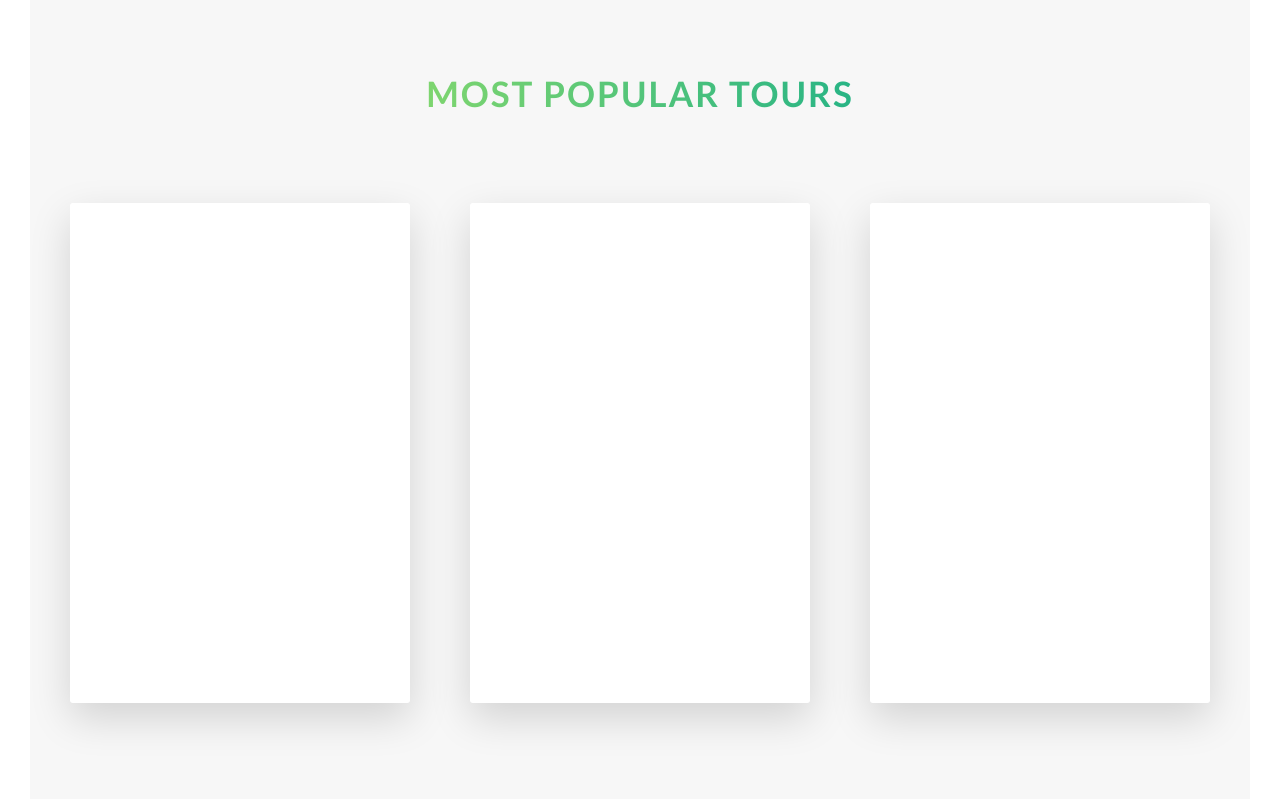
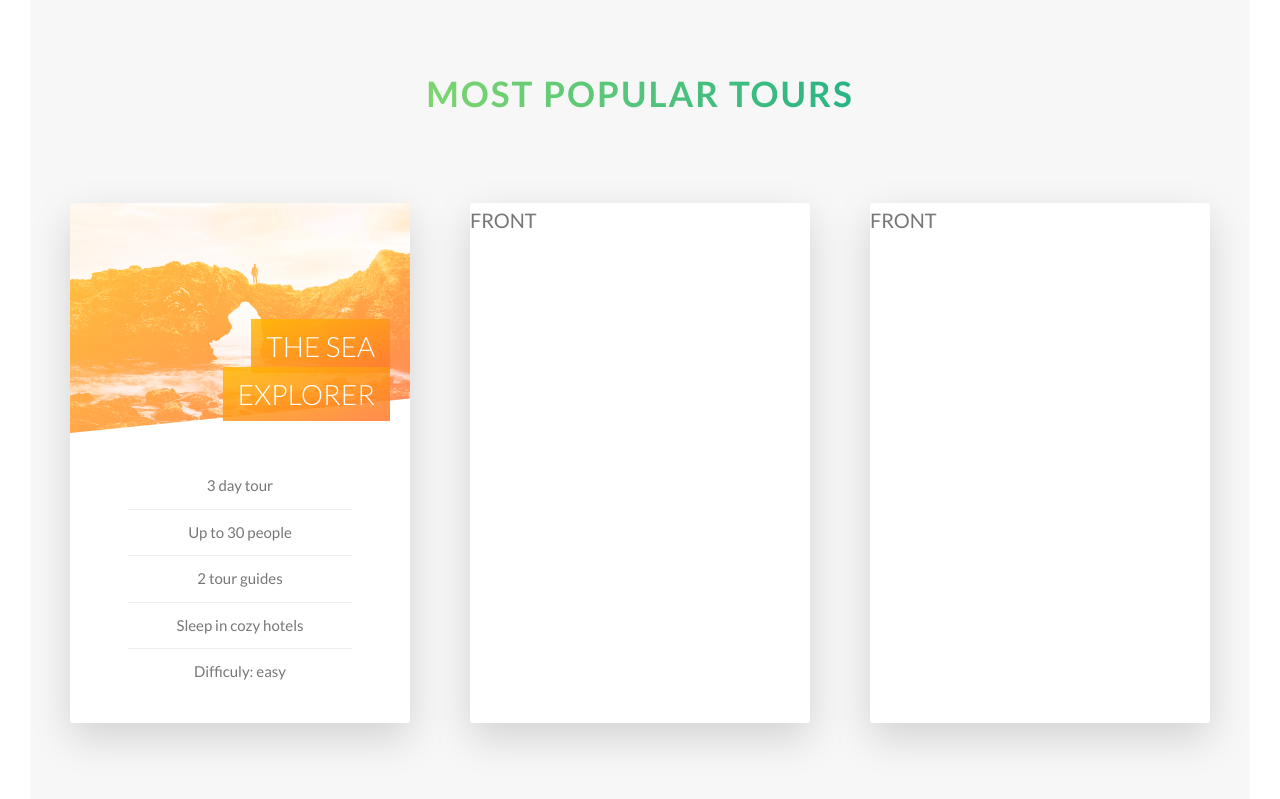
Before and after one commit to slavafive/Natours-Project, a website: page index.html in a window 1280 px wide. Shown: the part 2408-3207 px from the top of the page. Drawn offline with Linux system fonts and the light colour scheme.

Commit message:
Style the front card part

```diff
--- a/index.html
+++ b/index.html
@@ -119,7 +119,21 @@
                     <div class='col-1-of-3'>
                         <div class="card">
                             <div class="card__side card__side--front">
-                                FRONT
+                                <div class="card__picture card__picture--1">
+                                    &nbsp;
+                                </div>
+                                <h4 class='card__heading'>
+                                    <span class="card__heading-span card__heading-span--1">The Sea Explorer</span>
+                                </h4>
+                                <div class="card__details">
+                                    <ul>
+                                        <li>3 day tour</li>
+                                        <li>Up to 30 people</li>
+                                        <li>2 tour guides</li>
+                                        <li>Sleep in cozy hotels</li>
+                                        <li>Difficuly: easy</li>
+                                    </ul>
+                                </div>
                             </div>
                             <div class="card__side card__side--back card__side--back-1">
                                 BACK
--- a/sass/abstracts/_variables.scss
+++ b/sass/abstracts/_variables.scss
@@ -10,6 +10,7 @@
 $color-tertiary-dark: #5643fa;
 
 $color-grey-light-1: #f7f7f7;
+$color-grey-light-2: #eee;
 
 $color-grey-dark: #777;
 $color-white: #fff;
--- a/sass/components/_card.scss
+++ b/sass/components/_card.scss
@@ -2,12 +2,11 @@
   perspective: 150rem;
   -moz-perspective: 150rem;
   position: relative;
-  height: 50rem; // to prevent margin collapsing
+  height: 52rem; // to prevent margin collapsing
 
   &__side {
-    color: $color-white;
     font-size: 2rem;
-    height: 50rem;
+    height: 52rem;
     transition: all 0.8s ease;
     position: absolute;
     top: 0;
@@ -15,6 +14,7 @@
     width: 100%;
     backface-visibility: hidden;
     border-radius: 3px;
+    overflow: hidden;
     box-shadow: 0 1.5rem 4rem rgba($color-black, 0.15);
 
     &--front {
@@ -22,7 +22,7 @@
     }
 
     &--back {
-        transform: rotateY(180deg);
+      transform: rotateY(180deg);
 
       &-1 {
         background: linear-gradient(
@@ -57,4 +57,75 @@
   &:hover &__side--back {
     transform: rotateY(0);
   }
+
+  &__picture {
+    background-size: cover;
+    height: 23rem;
+    background-blend-mode: screen;
+    -webkit-clip-path: polygon(0 0, 100% 0, 100% 85%, 0 100%);
+    clip-path: polygon(0 0, 100% 0, 100% 85%, 0 100%);
+
+    &--1 {
+      background-image: url(../img/nat-5.jpg),
+        linear-gradient(
+          to right bottom,
+          $color-secondary-light,
+          $color-secondary-dark
+        );
+    }
+
+    &--2 {
+      background-image: url(../img/nat-5.jpg);
+    }
+
+    &--3 {
+      background-image: url(../img/nat-5.jpg);
+    }
+  }
+
+  &__heading {
+    font-size: 2.8rem;
+    font-weight: 300;
+    text-transform: uppercase;
+    color: $color-white;
+    text-align: right;
+    position: absolute;
+    top: 12rem;
+    right: 2rem;
+    width: 75%;
+  }
+
+  &__heading-span {
+    padding: 1rem 1.5rem;
+    -webkit-box-decoration-break: clone;
+    box-decoration-break: clone;
+
+    &--1 {
+      background-image: linear-gradient(
+        to right bottom,
+        rgba($color-secondary-light, 0.85),
+        rgba($color-secondary-dark, 0.85)
+      );
+    }
+  }
+
+  &__details {
+    padding: 3rem;
+
+    ul {
+      list-style: none;
+      width: 80%;
+      margin: 0 auto;
+
+      li {
+        text-align: center;
+        font-size: 1.5rem;
+        padding: 1rem;
+
+        &:not(:last-child) {
+          border-bottom: 1px solid $color-grey-light-2;
+        }
+      }
+    }
+  }
 }
--- a/sass/layout/_header.scss
+++ b/sass/layout/_header.scss
@@ -9,6 +9,7 @@
   background-size: cover;
   background-position: top;
   position: relative;
+  -webkit-clip-path: polygon(0 0, 100% 0, 100% 75vh, 0 100%);
   clip-path: polygon(0 0, 100% 0, 100% 75vh, 0 100%);
 
   &__logo-box {
```
Also changed, not shown: css/style.css.
